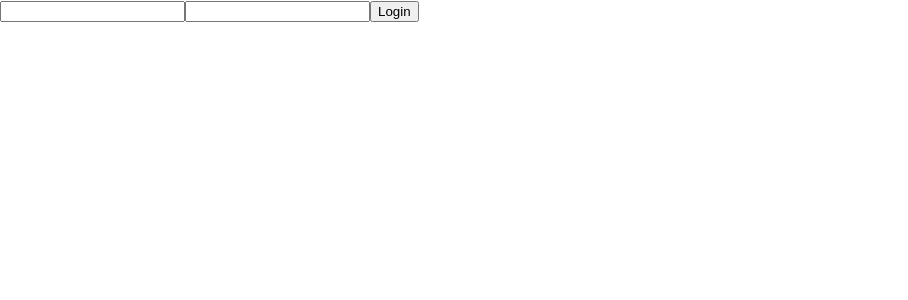
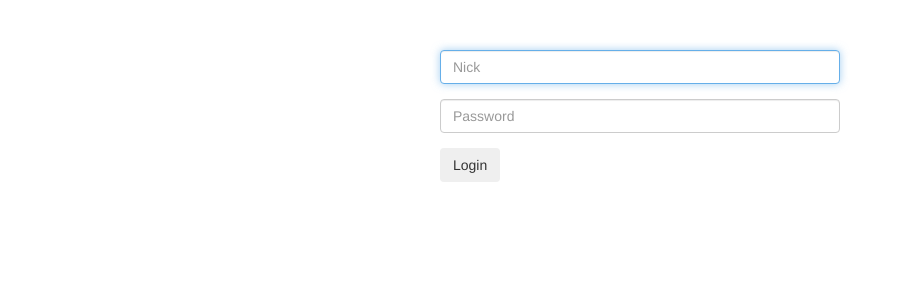
Before and after one commit to wojciechlasak/booking, a React (Create React App) app in the folder client/: page /login in a window 1280 px wide. Shown: the top 300 px of the page, without its empty margins (0-908 px from the left). Built offline with nearby package versions, Linux system fonts and the light colour scheme.

Commit message:
add communication between children

```diff
--- a/client/src/Client.js
+++ b/client/src/Client.js
@@ -1,45 +1,30 @@
 import React from "react";
 
 import Calendar from './Calendar.js'
+import ClientForm from './ClientForm.js'
 
 class Client extends React.Component {
-
-    reservationCode() {
-        function generateRandom() {
-            let num = Math.floor(Math.random() * (90 - 48 + 1)) + 48;
-            return (num < 65 && num > 57) ? generateRandom() : num;
+    constructor(){
+        super();
+        this.state= {
+          from : "",
+          to: "",
+          hide:true
         }
-        let code = "";
-        for (let i = 0; i < 12; i++) {
-            code += String.fromCharCode(generateRandom());
       }
-        var check=false;
-        fetch(`/reservations/${code}`, { method: "GET" })
-        .then(function (response) {
-            if (response.status >= 400) {
-                throw new Error("Bad response from server");
-            }
-            return response.json();
+      getData(param1,param2) {
+        this.setState({
+          from : param1,
+          to: param2,
+          hide: false
         })
-        .then(function (response) {
-            !response.length ? check=false:check=true;
-            console.log(code);
-            return check ? this.reservationCode() : code;
-        })
-        .catch(err => {
-            console.log("caught it!", err);
-        });
-    }
-
-    regexTestString(str) {
-        return /^[a-zA-ZzżźćńółęąśŻŹĆĄŚĘŁÓŃ ]+$/.test(str);
       }
 
     render() {
         return (
             <div>
-              <Calendar/>
-              <button onClick={() => this.reservationCode()}>Generate reservation Code</button>
+                <Calendar callback={this.getData.bind(this)}/>
+                {!this.state.hide?<ClientForm dateFrom={this.state.from} dateTo={this.state.to}/>:<h1>Wybierz datę</h1>}
             </div>
         );
     }
--- /dev/null
+++ b/client/src/ClientForm.js
@@ -0,0 +1,201 @@
+import React from "react";
+import { Button, Form, FormGroup, Input, Label } from "reactstrap";
+
+import "./Login.css";
+
+class ClientForm extends React.Component {
+    constructor(props) {
+        super(props);
+        this.state = {
+            name: "",
+            surname: "",
+            email: "",
+            phone: "",
+            room: 1
+        };
+
+        this.handleSubmit = this.handleSubmit.bind(this);
+        this.handleChange = this.handleChange.bind(this);
+    }
+
+    reservationCode() {
+        function generateRandomNumber() {
+            let num = Math.floor(Math.random() * (90 - 48 + 1)) + 48;
+            return (num < 65 && num > 57) ? generateRandomNumber() : num;
+        }
+        function generateCode() {
+            let code = "";
+            for (let i = 0; i < 12; i++) {
+                code += String.fromCharCode(generateRandomNumber());
+            }
+            return code
+        }
+        /*async function checkCode(code) {
+            const response = await fetch(`/reservations/${code}`, { method: "GET" });
+            const check = await !response.json().length ? false : true;
+
+            return check;
+        }*/
+        function checkCode(code) {
+            var check = false;
+            return fetch(`/reservations/${code}`, { method: "GET" })
+                .then(function (response) {
+                    if (response.status >= 400) {
+                        throw new Error("Bad response from server");
+                    }
+                    return response.json();
+                })
+                .then(function (response) {
+                    !response.length ? check = false : check = true;
+                    return check;
+                })
+                .catch(err => {
+                    console.log("caught it!", err);
+                });
+        }
+        var code = generateCode();
+        while (!checkCode(code).then(check => check)) {
+            code = generateCode();
+        }
+        return code;
+    }
+
+    regexTestString(str) {
+        return /^[a-zA-ZzżźćńółęąśŻŹĆĄŚĘŁÓŃ ]+$/.test(str);
+    }
+
+    handleChange(event) {
+        this.setState({
+            [event.target.id]: event.target.value
+          });
+    }
+
+    handleSubmit() {
+
+        var client = {
+            name: this.state.name,
+            surname:this.state.surname,
+            mail: this.state.email,
+            phone: this.state.phone
+        };
+
+        var reservation = {
+            id: this.reservationCode(),
+            dateFrom: this.props.dateFrom,
+            dateTo: this.props.dateTo,
+            roomNr: this.state.room
+        };
+
+        console.log(reservation.id)
+
+        var clientPostId;
+
+        fetch("/clients", {
+            method: "POST",
+            headers: { "Content-Type": "application/json" },
+            body: JSON.stringify(client)
+        })
+            .then(function (response) {
+                if (response.status >= 400) {
+                    throw new Error("Bad response from server");
+                }
+                return response.json();
+            })
+            .then(function (response) {
+                console.log("success1");
+                clientPostId = response.insertId;
+            })
+            .then(function () {
+                console.log("success2");
+                Object.assign(reservation, { clientId: clientPostId });
+
+                return fetch("/reservations", {
+                    method: "POST",
+                    headers: { "Content-Type": "application/json" },
+                    body: JSON.stringify(reservation)
+                })
+            })
+            .then(function (response) {
+                if (response.status >= 400) {
+                    throw new Error("Bad response from server");
+                }
+                return response.json();
+            })
+            .then(function () {
+                console.log("success3");
+            })
+            .catch(err => {
+                console.log("caught it!", err);
+            });
+
+
+    }
+
+
+    render() {
+        return (
+
+            <div>
+                <link rel="stylesheet" href="https://maxcdn.bootstrapcdn.com/bootstrap/3.3.7/css/bootstrap.min.css" integrity="sha384-BVYiiSIFeK1dGmJRAkycuHAHRg32OmUcww7on3RYdg4Va+PmSTsz/K68vbdEjh4u" crossOrigin="anonymous"></link>
+                <Form method="post" className="Login" onSubmit={this.handleSubmit}>
+                    <FormGroup bsSize="large">
+                        <Input
+                            autoFocus
+                            type="text"
+                            placeholder="Imię"
+                            id="name"
+                            value={this.state.name}
+                            onChange={this.handleChange}
+                        />
+                    </FormGroup>
+                    <FormGroup bsSize="large">
+                        <Input
+                            type="text"
+                            placeholder="Nazwisko"
+                            id="surname"
+                            value={this.state.surname}
+                            onChange={this.handleChange}
+                        />
+                    </FormGroup>
+                    <FormGroup bsSize="large">
+                        <Input
+                            type="email"
+                            placeholder="Email"
+                            id="email"
+                            value={this.state.email}
+                            onChange={this.handleChange}
+                        />
+                    </FormGroup>
+                    <FormGroup bsSize="large">
+                        <Input
+                            type="text"
+                            placeholder="Telefon"
+                            id='phone'
+                            value={this.state.phone}
+                            onChange={this.handleChange}
+                        />
+                    </FormGroup>
+                    <FormGroup>
+                        <Label for="room">Numer pokoju</Label>
+                        <Input
+                            type="select"
+                            id="room"
+                            value={this.state.room}
+                            onChange={this.handleChange}>
+                            <option selected>1</option>
+                            <option>2</option>
+                            <option>3</option>
+                            <option>4</option>
+                        </Input>
+                    </FormGroup>
+                    <Button
+                        onClick={this.handleSubmit}
+                    >
+                        Wyślij
+                     </Button>
+                </Form>
+            </div>
+        );
+    }
+}
+export default ClientForm;
--- a/client/src/Login.js
+++ b/client/src/Login.js
@@ -1,18 +1,38 @@
 import React from "react";
+import { Button,Form, FormGroup, Input} from "reactstrap";
+
+import "./Login.css";
 
 
 class Login extends React.Component {
     render() {
-      return (
-          <div>
-              <form method="post" role="form">
-    <input type="text" name="email"/>
-    <input type="password" name="password"/>
-    <button type="submit">Login</button>
-</form>
-
-          </div>
-      );
+        return (
+            <div className="Login">
+                <Form method="post">
+                    <FormGroup bsSize="large">
+                        <Input
+                            autoFocus
+                            type="text"
+                            name="nick"
+                            placeholder="Nick"
+                        />
+                    </FormGroup>
+                    <FormGroup bsSize="large">
+                        <Input
+                            name="password"
+                            type="password"
+                            placeholder="Password"
+                        />
+                    </FormGroup>
+                    <Button
+                        type="submit"
+                    >
+                        Login
+                     </Button>
+                     </Form>
+                      <link rel="stylesheet" href="https://maxcdn.bootstrapcdn.com/bootstrap/3.3.7/css/bootstrap.min.css" integrity="sha384-BVYiiSIFeK1dGmJRAkycuHAHRg32OmUcww7on3RYdg4Va+PmSTsz/K68vbdEjh4u" crossorigin="anonymous"></link>
+            </div>
+        );
     }
-  }
-  export default Login;
+}
+export default Login;
```
Also changed, not shown: 2 other files (tests, documents, lock files or other folders). Lines whose indentation alone changed are shown as unchanged.
